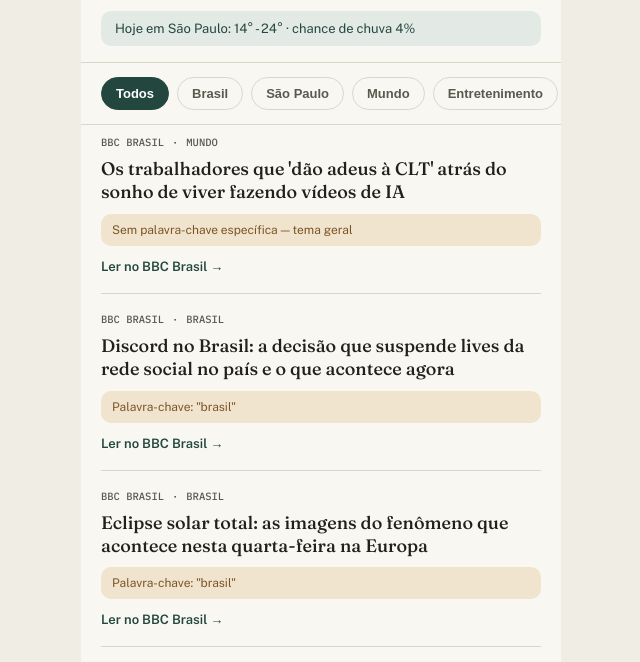
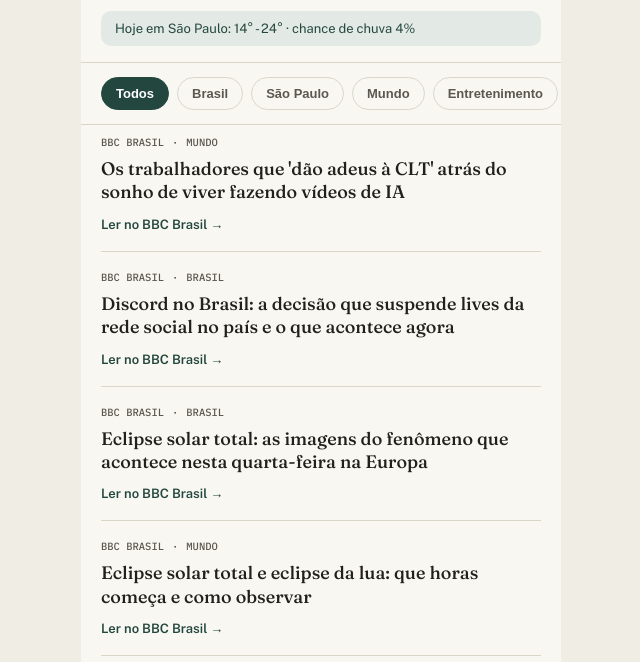
Before and after one commit to Trico13/bell_news, a website: page docs/index.html in a window 1280 px wide. Shown: the part 83-745 px from the top of the page, without its empty margins (319-959 px from the left). Drawn offline with nearby package versions, Linux system fonts and the light colour scheme.

Commit message:
Update index.html

```diff
--- a/docs/index.html
+++ b/docs/index.html
@@ -26,7 +26,7 @@
   .card{border-bottom:1px solid var(--line);padding-bottom:18px;}
   .meta{display:flex;gap:8px;font-family:'IBM Plex Mono',monospace;font-size:10.5px;text-transform:uppercase;color:var(--ink-soft);margin-bottom:8px;}
   .headline{font-family:'Fraunces',serif;font-size:18px;font-weight:500;line-height:1.3;margin:0 0 10px;}
-  .why{display:flex;gap:7px;background:var(--gold-soft);border-radius:10px;padding:9px 11px;font-size:12px;color:#7A5423;margin-bottom:10px;}
+  .resumo{font-size:14px;line-height:1.55;color:var(--ink);margin:0 0 10px;}
   a.ler{font-size:13px;font-weight:600;color:var(--pine);text-decoration:none;}
   .empty{padding:40px 20px;text-align:center;color:var(--ink-soft);font-size:14px;line-height:1.6;}
 </style>
@@ -46,7 +46,8 @@
 
 <script>
 const LABELS = {
-  mundo: "Mundo", brasil: "Brasil", sp: "São Paulo", entretenimento: "Entretenimento"
+  brasil: "Brasil", sp: "São Paulo", mundo: "Mundo",
+  cultura: "Cultura", entretenimento: "Entretenimento", checagem: "Checagem"
 };
 
 async function carregar() {
@@ -65,7 +66,7 @@ async function carregar() {
     }
 
     const noticias = data.noticias || [];
-    const ORDEM_TEMAS = ["brasil", "sp", "mundo", "entretenimento"];
+    const ORDEM_TEMAS = ["brasil", "sp", "mundo", "cultura", "entretenimento", "checagem"];
     const presentes = new Set(noticias.map(n => n.tema));
     const temas = ORDEM_TEMAS.filter(t => presentes.has(t));
     const filtersEl = document.getElementById('filters');
@@ -87,10 +88,11 @@ async function carregar() {
       lista.forEach(n => {
         const card = document.createElement('div');
         card.className = 'card';
+        const resumoHtml = n.resumo ? `<p class="resumo">${n.resumo}</p>` : '';
         card.innerHTML = `
           <div class="meta">${n.fonte}<span>·</span>${LABELS[n.tema] || n.tema}</div>
           <h2 class="headline">${n.titulo}</h2>
-          <div class="why">${n.motivo || ''}</div>
+          ${resumoHtml}
           <a class="ler" href="${n.link}" target="_blank" rel="noopener">Ler no ${n.fonte} →</a>
         `;
         feedEl.appendChild(card);
```
